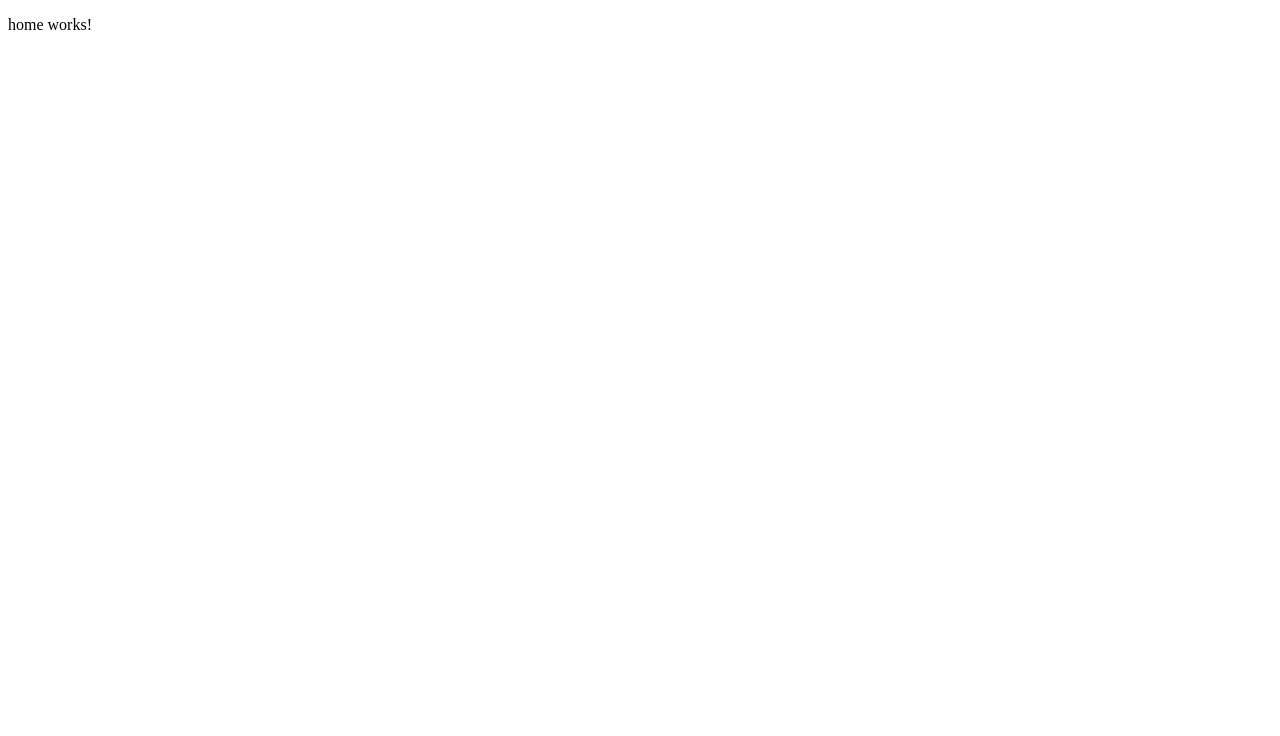
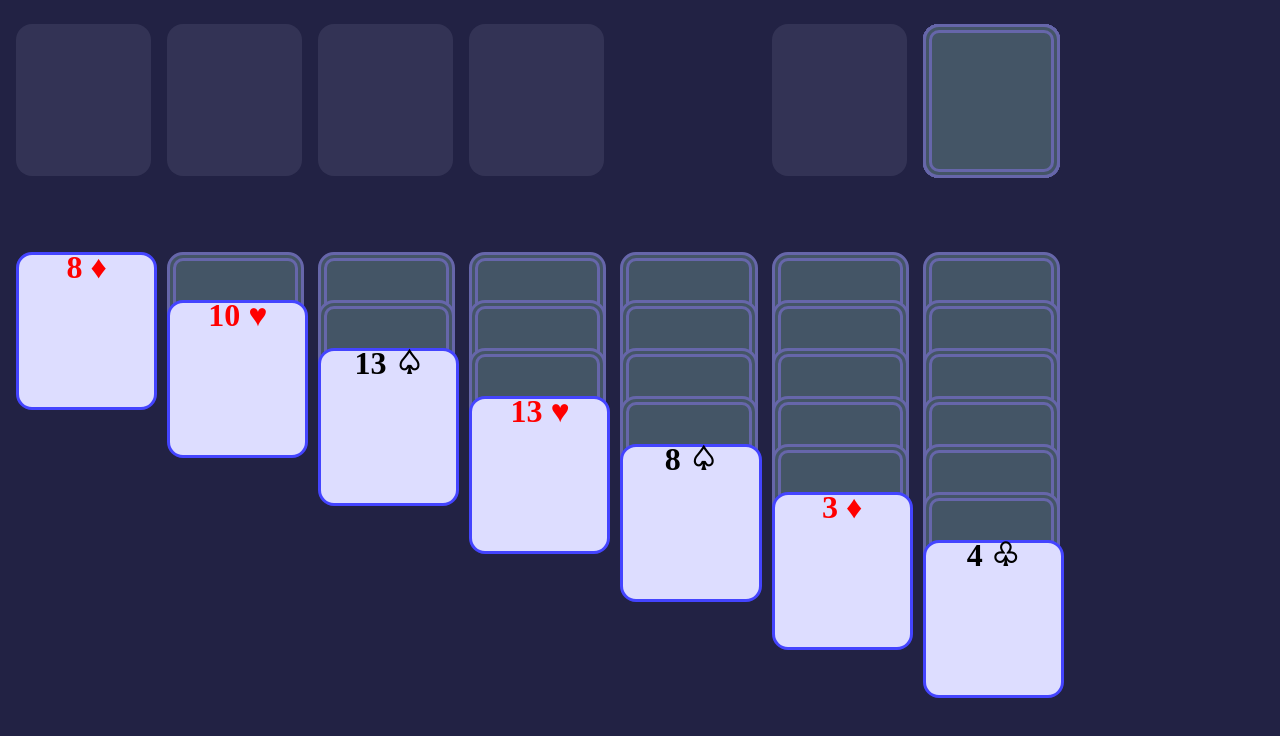
Before and after one commit to iCAMPAGNE/Patience, an Angular app: page / in a window 1280 px wide. Shown: the top 736 px of the page. Built offline with nearby package versions, Linux system fonts and the light colour scheme.

Commit message:
Migration to Angular 11, start of game + animations.

```diff
--- a/src/app/components/home/home.component.html
+++ b/src/app/components/home/home.component.html
@@ -1 +1,33 @@
-<p>home works!</p>
+<div class="page-area">
+    <div id="piles" class="piles-area stack-area">
+        <div id="pile-0" class="card-area sorted-pile">
+            <div *ngFor="let card of piles[0].cards" class="card"></div>
+        </div>
+        <div id="pile-1" class="card-area sorted-pile"></div>
+        <div id="pile-2" class="card-area sorted-pile"></div>
+        <div id="pile-3" class="card-area sorted-pile"></div>
+        <div id="pile-99" class="card-area invisible"></div>
+        <div id="pile-4" class="card-area">
+            <div *ngFor="let card of piles[4].cards; let i = index" class="card inner-card play-card front"
+                    [ngClass]="{'type-color':card.type % 2 == 1}" (click)="cardClick(4, card.id)">
+                <div class="card-text">{{card.value}} {{cardTypes[card.type]}}</div>
+            </div>
+        </div>
+        <div id="pile-5" class="card-area">
+            <div *ngFor="let card of piles[5].cards; let i = index" class="card inner-card" id="card-{{card.id}}"
+                 [ngClass]="{'front':card.turned, 'type-color':card.type % 2 == 1}" (click)="turnCard(card)">
+                <div class="card-text" *ngIf="card.turned">{{card.value}} {{cardTypes[card.type]}}</div>
+            </div>
+        </div>
+    </div>
+
+    <div id="play-area" class="piles-area play-area">
+        <div *ngFor="let pileNr of [6,7,8,9,10,11,12]" class="card-area">
+            <div *ngFor="let card of piles[pileNr].cards; let i = index" id="card-{{card.id}}" class="card inner-card play-card"
+                    [ngClass]="{'front':card.turned, 'type-color':card.type % 2 == 1}"
+                    style="margin-top: {{i*3}}em;" (click)="cardClick(pileNr, card.id)">
+                <div class="card-text" *ngIf="card.turned">{{card.value}} {{cardTypes[card.type]}}</div>
+            </div>
+        </div>
+    </div>
+</div>
--- a/src/app/components/home/home.component.ts
+++ b/src/app/components/home/home.component.ts
@@ -1,15 +1,141 @@
-import { Component, OnInit } from '@angular/core';
+import {Component, ElementRef, OnInit} from '@angular/core';
+
+interface Card {
+    id:number;
+    value:number;
+    type:number;
+    pile?:Pile;
+    position?: position;
+    turned: boolean;
+}
+interface Pile {
+    cards:Card[];
+}
+interface position {
+}
 
 @Component({
   selector: 'app-home',
   templateUrl: './home.component.html',
   styleUrls: ['./home.component.scss']
 })
+
 export class HomeComponent implements OnInit {
+    cardTypes = ['♧', '♦', '♤', '♥'];
+    cards:Card[] = [];
+    spread:number[] = [];
+    nr:number = 0;
 
-  constructor() { }
+    piles:Pile[] = [];// new Array(13).fill({cards: []});
+
+  constructor(private elementRef: ElementRef) { }
 
   ngOnInit(): void {
+    for (let p = 0; p < 13; p++) {
+      this.piles.push({cards: []});
+    }
+
+      [0, 1, 2, 3].forEach((type:number) => {
+          for (let value = 1; value <= 13; value++) {
+              const id = this.nr++;
+              this.cards.push({id: id, value: value, type: type, turned: false});
+              this.spread.push(this.cards.length - 1);
+          }
+      });
+
+      // Shake and spread cards on the seven play-fields
+      for (let pileNr = 6; pileNr <= 12; pileNr++) {
+          for (let x = 1; x <= pileNr - 5; x++) {
+              const spreadNr = Math.floor(Math.random() * this.spread.length);
+              const card = this.cards[this.spread[spreadNr]];
+              this.spread.splice(spreadNr, 1);
+              card.turned = x === pileNr - 5;
+              this.piles[pileNr].cards.push(card);
+          }
+      }
+
+      // Shake and put the rest of the Cards on the pile upper right
+      while (this.spread.length > 0) {
+          const spreadNr = Math.floor(Math.random() * this.spread.length);
+          const card = this.cards[this.spread[spreadNr]];
+          this.spread.splice(spreadNr, 1);
+          card.turned = false;
+          this.piles[5].cards.push(card);
+      }
   }
 
+  cardClick(pileNr:number, cardNr:number) {
+    const card = this.cards.find(c => c.id == cardNr);
+    if (!card || !card.turned) {
+      return;
+    }
+
+    let searching:boolean = true;
+    for (let tryPileNr = 0; searching && (tryPileNr < 4);tryPileNr++) {
+      if (tryPileNr != pileNr) {
+          const pileElement = this.elementRef.nativeElement.querySelector('#pile-' + tryPileNr);
+          const cardElement = this.elementRef.nativeElement.querySelector('#card-' + card.id);
+          const moveHorizontal:number = pileElement.offsetLeft - cardElement.offsetLeft;
+          const moveVertical:number = pileElement.offsetTop - cardElement.offsetTop;
+          cardElement.animate([{ transform: 'translate(' + moveHorizontal + 'px,' + moveVertical + 'px)'}], { duration: 500 });
+          setTimeout(() => {
+              this.piles[pileNr].cards.pop();
+              this.piles[tryPileNr].cards.push(card);
+          }, 500);
+          searching = false;
+      }
+    }
+  }
+
+  turnCard(card:Card) {
+      card.turned = true;
+
+      const cardElement = this.elementRef.nativeElement.querySelector('#card-' + card.id);
+      console.log(cardElement.offsetLeft);
+      cardElement.animate([{ transform: 'translateX(-300px)' } ], { duration: 400 });
+
+      setTimeout(() => {
+          this.piles[5].cards.pop();
+          this.piles[4].cards.push(card);
+      }, 200);
+  }
+
+    createCard(card:Card, pile:Pile, position:position) {
+        card.pile = pile;
+        card.position = position;
+//        var cardElement = $('<div>').attr('id', card.id).addClass('card');
+//        var innerCard = $('<div>').addClass('inner-card').css('color', card.type % 2 === 0 ? 'black' : 'red');
+//        cardElement.removeClass(card.turned ? 'back' : 'front').addClass(card.turned ? 'front' : 'back');
+        var cardTypes = ['♧', '♦', '♤', '♥'];
+        var value = null;
+        var icon = null
+        switch (card.value) {
+            case 1:
+                value = 'A';
+                break;
+            case 11:
+                value = 'J';
+//				icon = card.type % 2 === 0 ? 'url(images/jack-black.png)' : 'url(images/jack-red.png)';
+                break;
+            case 12:
+                value = 'Q';
+                break;
+            case 13:
+                value = 'K';
+                break;
+            default:
+                value = card.value;
+        }
+//        innerCard.append('<div class="card-text">' + value + ' ' + cardTypes[card.type] + '</div>');
+        if (icon) {
+//            const backgroundDiv = $('<div>').addClass('card-icon').css('background-image', icon);
+//            innerCard.append(backgroundDiv);
+        }
+  //      cardElement.append(innerCard);
+  //      cardElement.click(function () {
+  //          cardClick(card);
+  //      });
+
+        return null;// cardElement;
+    }
 }
--- a/src/styles.scss
+++ b/src/styles.scss
@@ -1 +1,97 @@
-/* You can add global styles to this file, and also import other style files */
+$body_height: 95vh;
+$body_width: 95vw;
+
+body {
+    background-color: #222244;
+    height: $body_height;
+    width: $body_width;
+}
+
+div.page-area {
+    width: calc(#{$body_width});
+    height: calc(#{$body_height});
+}
+
+div.stack-area {
+    height: 30%;
+}
+
+div.play-area {
+    height: 60%;
+}
+
+div.piles-area {
+    display: -webkit-flex;
+    display: flex;
+}
+
+div.card-area {
+    width: calc(#{$body_width} / 9);
+    height: calc(#{$body_height} / 5);
+    margin: 1em 0.5em;
+    border-radius: 1em;
+    background-color: #333355;
+}
+
+div.right-pile {
+    margin-left: auto;
+}
+
+div.card {
+    position: absolute;
+    width: calc(#{$body_width} / 9 - 1em);
+    height: calc(#{$body_height} / 5 - 1em);
+    border-radius: 1em;
+    border: 0.6em double #6666AA;
+    background-color: #445566;
+}
+
+div.card.front {
+    border: 0.2em solid #4444FF;
+    width: inherit;
+    height: inherit;
+}
+
+div.card.front {
+    border-radius: 1em;
+    background-color: #DDDDFF;
+}
+
+div.inner-card > div.card-text {
+    font-size: 200%;
+    font-family: Bookman Old Style;
+    line-height: 80%;
+    font-weight: bold;
+    text-align: center;
+    height: 40%;
+}
+
+div.type-color {
+    color: red;
+}
+
+.card-icon {
+    height: 60%;
+    margin: 0.2em;
+    background-size: 100%;
+    background-repeat: no-repeat;
+}
+
+div.card.back div.inner-card {
+    display: none;
+}
+
+div.card-area.invisible {
+    background-color: inherit;
+}
+
+input.message-button {
+    margin: 2em 0 0 5em;;
+    padding: 1em;
+    border-radius: 1em;
+    background-color: lime;
+    color:green;
+    font-weight: bold;
+    font-size: x-large;
+    cursor: pointer;
+}
```
